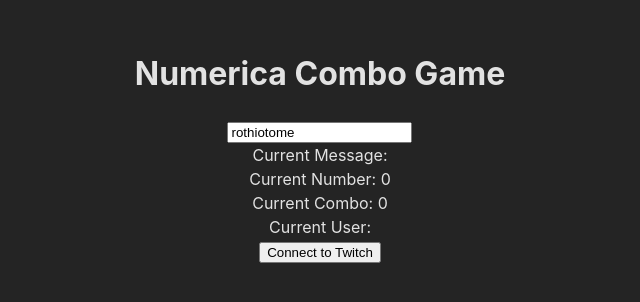
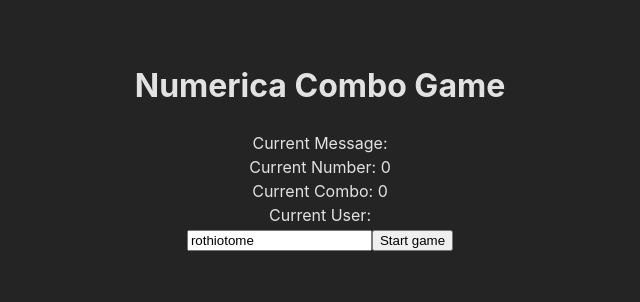
Before and after one commit to JoeMancera/numerica-combo-game, a Preact app: page / in a window 1280 px wide. Shown: the part 254-556 px from the top of the page, without its empty margins (320-960 px from the left). Built offline with nearby package versions, Linux system fonts and the light colour scheme.

Commit message:
fix: add reset values

```diff
--- a/src/app.jsx
+++ b/src/app.jsx
@@ -1,7 +1,8 @@
 import { useState, useEffect } from 'preact/hooks'
 import './app.css'
 import { getTwitchClient, connect, onMessage, disconnect } from '../utils/twitchConnection'
-import { Button } from './components/button'
+import { Game } from './components/game'
+import { InitialConfiguration } from './components/initial-configuration'
 
 export function App() {
   const [channelName, setChannelName] = useState('rothiotome')
@@ -24,6 +25,10 @@ export function App() {
   const handleDisconnectClick = () => {
     disconnect(twitchClient)
     setIsConnected(false)
+    setCurrentMessage('')
+    setCurrentNumber(0)
+    setCurrentCombo(0)
+    setCurrentUser('')
     console.log('Disconnected')
   }
 
@@ -40,19 +45,14 @@ export function App() {
   }, [isConnected, currentMessage])
 
   return (
-    <>
+    <main>
       <h1>Numerica Combo Game</h1>
-      <input type="text" value={channelName} onChange={(e) => setChannelName(e.target.value)} />
       <div>Current Message: {currentMessage}</div>
       <div>Current Number: {currentNumber}</div>
       <div>Current Combo: {currentCombo}</div>
       <div>Current User: {currentUser}</div>
-        {!isConnected && <Button onClick={handleConnectClick}>
-          Connect to Twitch
-        </Button>}
-        {isConnected && <Button onClick={handleDisconnectClick}>
-          Disconnect from Twitch
-        </Button>}
-    </>
+      {!isConnected && <InitialConfiguration channelName={channelName} setChannelName={setChannelName} handleConnectClick={handleConnectClick} />}
+      {isConnected && <Game value={currentNumber} handleDisconnectClick={handleDisconnectClick} />}
+    </main>
   )
 }
```
